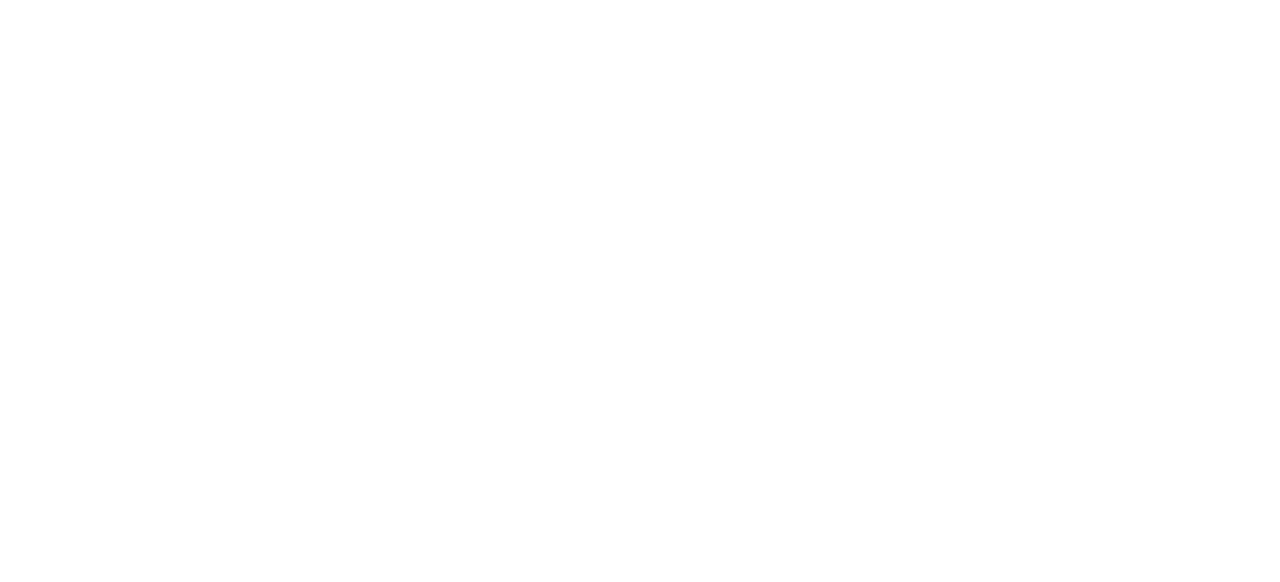
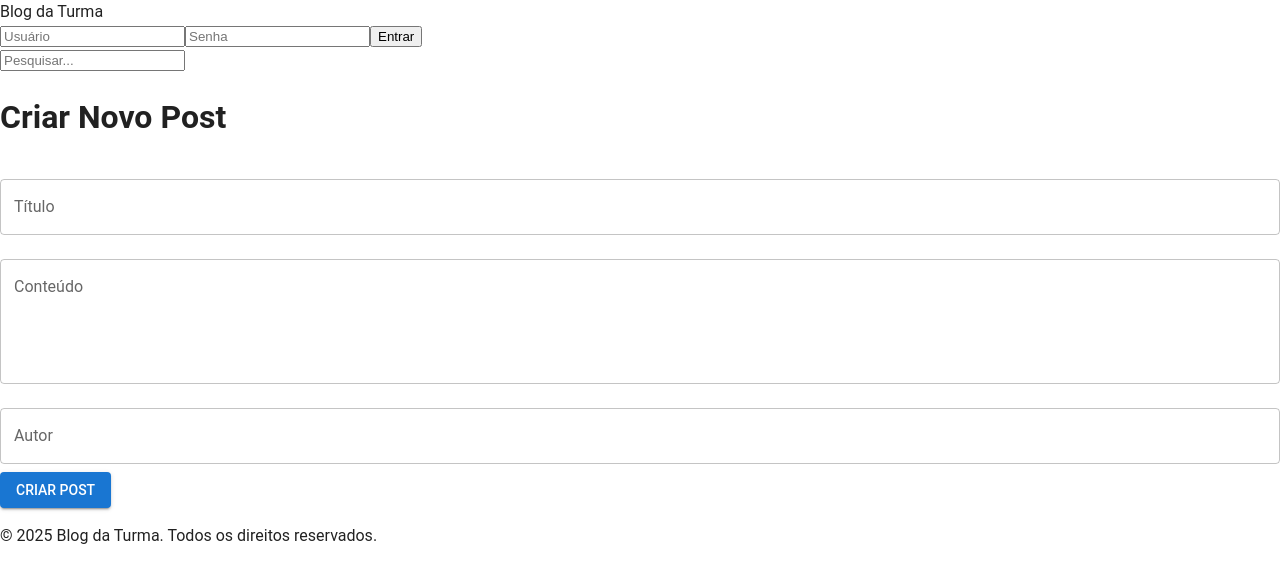
Before and after one commit to abaaklini/techchallenge3, a React (Vite) app: page /dashboard/posts/new in a window 1280 px wide. Before the commit this address had no page. Shown: the top 582 px of the page. Built offline with nearby package versions, Linux system fonts and the light colour scheme.

Commit message:
feat: implement FormularioPosts component for creating new posts and update routing for dashboard and create pages

```diff
--- a/src/componentes/Corpo/index.tsx
+++ b/src/componentes/Corpo/index.tsx
@@ -24,8 +24,28 @@
 
     return (
         <div className="container">
-            <h1>Corpo Principal</h1>
-            <p>Este é o corpo principal do aplicativo.</p>
+            <h1>Página Principal</h1>
+            <ListaDePosts posts={posts} />
+        </div>
+    );
+}
+
+export const CorpoPrincipalDashboard = () => {
+    const [posts, setPosts] = useState<IPostProps[]>([]);
+    useEffect(() => {
+        axios.get<IPostProps[]>('/api/posts/')
+            .then((response) => {
+                setPosts(response.data);
+            })
+            .catch((error) => {
+                console.error("Erro ao buscar os posts:", error);
+            })
+    }, []);
+
+
+    return (
+        <div className="container">
+            <h1>Dashboard</h1>
             <ListaDePosts posts={posts} />
         </div>
     );
--- /dev/null
+++ b/src/componentes/Formulario/FormularioPosts.tsx
@@ -0,0 +1,50 @@
+import { Button, TextField } from "@mui/material";
+import axios from "axios";
+import { useState } from "react";
+
+const FormularioPosts = () => {
+    const [titulo, setTitulo] = useState<string>("");
+    const [conteudo, setConteudo] = useState<string>("");
+    const [autor, setAutor] = useState<string>("");
+
+    const handleSubmit = (evento: React.FormEvent<HTMLFormElement>) => {
+        evento.preventDefault();
+        axios.post("/api/posts/", {
+            titulo: titulo,
+            conteudo: conteudo,
+            autor: autor
+        })
+            .then((response) => {
+                console.log("Post criado com sucesso:", response.data);
+            })
+            .catch((error) => {
+                console.error("Erro ao criar o post:", error);
+            });
+    }
+
+    return (
+        <div>
+            <h1>Criar Novo Post</h1>
+            <form onSubmit={handleSubmit}>
+                <TextField value={titulo}
+                    onChange={evento => setTitulo(evento.target.value)}
+                    label="Título"
+                    variant="outlined"
+                    fullWidth margin="normal" />
+                <TextField value={conteudo}
+                    onChange={evento => setConteudo(evento.target.value)}
+                    label="Conteúdo"
+                    variant="outlined"
+                    fullWidth margin="normal"
+                    multiline rows={4} />
+                <TextField value={autor}
+                    onChange={evento => setAutor(evento.target.value)}
+                    label="Autor"
+                    variant="outlined"
+                    fullWidth margin="normal" />
+                <Button type="submit" variant="contained" color="primary">Criar Post</Button>
+            </form>
+        </div>
+    );
+}
+export default FormularioPosts;
--- a/src/main.tsx
+++ b/src/main.tsx
@@ -5,6 +5,8 @@
 import { ThemeProvider, createTheme } from '@mui/material/styles';
 import App from './pages/Home/index.tsx'
 import Read from './pages/Read/index.tsx'
+import Dashboard from './pages/Dashboard/index.tsx';
+import Create from './pages/Create/index.tsx';
 
 const theme = createTheme({
   palette: {
@@ -24,6 +26,8 @@
         <Routes>
           <Route path="/" element={<App />} />
           <Route path="/read" element={<Read />} />
+          <Route path="/dashboard/posts" element={<Dashboard />} />
+          <Route path="/dashboard/posts/new" element={<Create />} />
         </Routes>
       </BrowserRouter>
     </StrictMode>
--- a/src/pages/Create/index.tsx
+++ b/src/pages/Create/index.tsx
@@ -1,13 +1,13 @@
 import Cabecalho from "../../componentes/Cabecalho"
 import Rodape from "../../componentes/Rodape"
-import CreateForm from "../../componentes/Formulario"
+import FormularioPosts from "../../componentes/Formulario/FormularioPosts"
 
 function Create() {
 
     return (
         <>
             <Cabecalho />
-            <CreateForm />
+            <FormularioPosts />
             <Rodape />
         </>
     )
--- a/src/pages/Dashboard/index.tsx
+++ b/src/pages/Dashboard/index.tsx
@@ -1,13 +1,13 @@
 import Cabecalho from "../../componentes/Cabecalho"
 import Rodape from "../../componentes/Rodape"
-import { CorpoPrincipal } from "../../componentes/Corpo"
+import { CorpoPrincipalDashboard } from "../../componentes/Corpo"
 
 function Dashboard() {
 
     return (
         <>
             <Cabecalho />
-            <CorpoPrincipal />
+            <CorpoPrincipalDashboard />
             <Rodape />
         </>
     )
```
Also changed, not shown: src/componentes/Formulario/index.tsx (deleted, +0 -9 lines).
